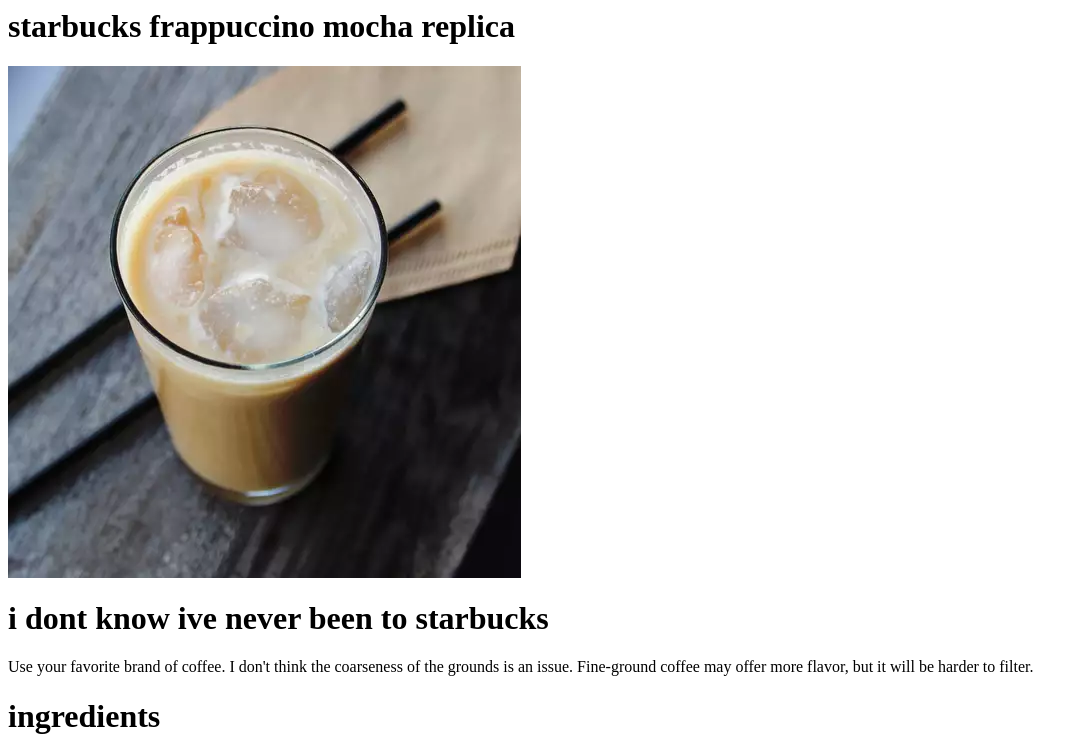
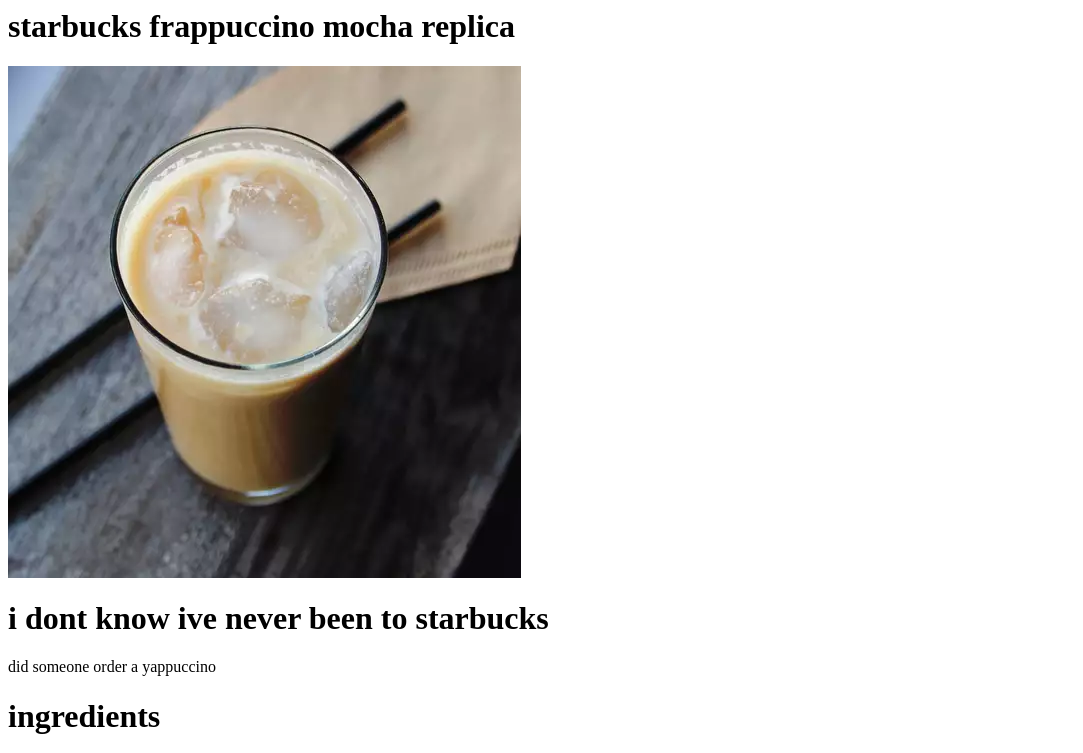
Before and after one commit to damnparth/odin-recipes, a plain HTML site: page recipes/coffee.html in a window 1280 px wide. Shown: the top 753 px of the page, without its empty margins (0-1083 px from the left). Drawn offline with Linux system fonts and the light colour scheme.

Commit message:
<p> changed

```diff
--- a/recipes/coffee.html
+++ b/recipes/coffee.html
@@ -3,8 +3,7 @@
 	<body>
 		<img src="coffee.webp" alt="coffee">
 		<h1>i dont know ive never been to starbucks</h1>
-		<p>Use your favorite brand of coffee. I don't think the coarseness of the grounds is an issue. Fine-ground coffee may offer more flavor, but it will be harder to filter.</p>
-
+		<p>did someone order a yappuccino</p>
                 <h1>ingredients</h1>
 		<ul>
 
```
